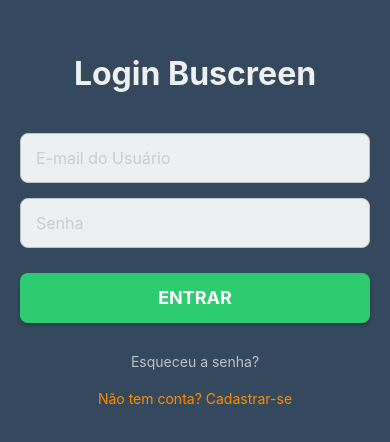
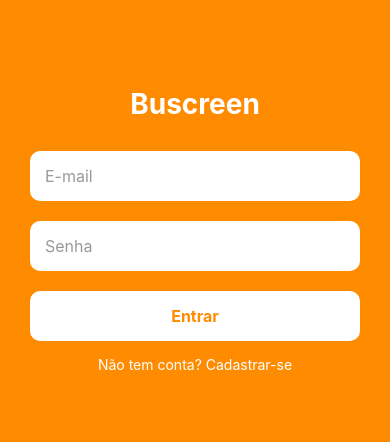
Before and after one commit to vicenzoli/Buscreen_Front_end_Mobile, a React Native app: screen /Login in a window 390 px wide. Shown: the part 192-634 px from the top of the page. Built offline with nearby package versions, Linux system fonts and the light colour scheme.

Commit message:
mudançasnãotãoimportantes

```diff
--- a/App.js
+++ b/App.js
@@ -7,7 +7,7 @@
 import HomeScreen from './src/screens/HomeScreen';
 import LinhasScreen from './src/screens/Linhas';
 import ProfileScreen from './src/screens/ProfileScreen';
-import AboutScreen from './src/screens/AboutScreen'; // <- nova tela
+import AboutScreen from './src/screens/AboutScreen'; // <- "Sobre nós"
 
 const Stack = createNativeStackNavigator();
 
--- a/src/screens/AboutScreen.js
+++ b/src/screens/AboutScreen.js
@@ -4,7 +4,7 @@
 export default function AboutScreen({ navigation }) {
   return (
     <View style={styles.container}>
-      {/* Cabeçalho */}
+      {/* Cabeçalho sem "Feedback" */}
       <View style={styles.header}>
         <View style={styles.logoContainer}>
           <Text style={styles.logoTextBold}>bu</Text>
@@ -18,9 +18,6 @@
             <Text style={styles.menuItem}>Linhas</Text>
           </TouchableOpacity>
           <Text style={[styles.menuItem, styles.activeMenuItem]}>Sobre nós</Text>
-          <TouchableOpacity>
-            <Text style={styles.menuItem}>Feedback</Text>
-          </TouchableOpacity>
         </View>
       </View>
 
@@ -57,40 +54,20 @@
 }
 
 const styles = StyleSheet.create({
-  container: { flex: 1, backgroundColor: '#fff' },
-  header: {
-    flexDirection: 'row',
-    justifyContent: 'space-between',
-    alignItems: 'center',
-    paddingHorizontal: 20,
-    paddingVertical: 10,
-    borderBottomWidth: 1,
-    borderBottomColor: '#eee',
-  },
+  container: { flex: 1, backgroundColor: '#FF8C00' },
+  header: { flexDirection: 'row', justifyContent: 'space-between', alignItems: 'center', paddingHorizontal: 20, paddingVertical: 10 },
   logoContainer: { flexDirection: 'row' },
-  logoTextBold: { fontSize: 24, fontWeight: 'bold', color: '#FF8C00' },
-  logoTextLight: { fontSize: 24, fontWeight: '300', color: '#000' },
+  logoTextBold: { fontSize: 24, fontWeight: 'bold', color: '#fff' },
+  logoTextLight: { fontSize: 24, fontWeight: '300', color: '#fff' },
   menuContainer: { flexDirection: 'row', alignItems: 'center' },
-  menuItem: { marginLeft: 15, fontSize: 14, color: '#333' },
-  activeMenuItem: { fontWeight: 'bold', color: '#FF8C00' },
+  menuItem: { marginLeft: 15, fontSize: 14, color: '#fff' },
+  activeMenuItem: { fontWeight: 'bold', textDecorationLine: 'underline', color: '#fff' },
 
   content: { padding: 20 },
-  sectionTitle: { fontSize: 20, fontWeight: 'bold', color: '#FF8C00', marginBottom: 10 },
-  card: {
-    backgroundColor: '#f9f9f9',
-    borderRadius: 10,
-    padding: 15,
-    marginBottom: 20,
-    borderWidth: 1,
-    borderColor: '#ddd',
-  },
+  sectionTitle: { fontSize: 20, fontWeight: 'bold', color: '#fff', marginBottom: 10 },
+  card: { backgroundColor: '#fff', borderRadius: 10, padding: 15, marginBottom: 20 },
   cardText: { fontSize: 16, color: '#333', marginBottom: 10 },
 
-  footer: {
-    alignItems: 'center',
-    paddingVertical: 10,
-    borderTopWidth: 1,
-    borderTopColor: '#eee',
-  },
-  footerText: { fontSize: 12, color: '#999' },
+  footer: { alignItems: 'center', paddingVertical: 10 },
+  footerText: { fontSize: 12, color: '#fff' },
 });
--- a/src/screens/Linhas.js
+++ b/src/screens/Linhas.js
@@ -21,7 +21,7 @@
     style={[styles.linhaCard, isSelected && styles.linhaCardSelected]}
     onPress={onPress}
   >
-    <MaterialCommunityIcons name="bus" size={24} color="#000" style={styles.linhaIcon} />
+    <MaterialCommunityIcons name="bus" size={24} color="#FF8C00" style={styles.linhaIcon} />
     <View>
       <Text style={styles.linhaNome}>{nome}</Text>
       <Text style={styles.linhaID}>{id}</Text>
@@ -34,7 +34,7 @@
 
   return (
     <View style={styles.container}>
-      {/* Cabeçalho com navegação */}
+      {/* Cabeçalho sem "Feedback" */}
       <View style={styles.header}>
         <View style={styles.logoContainer}>
           <Text style={styles.logoTextBold}>bu</Text>
@@ -45,11 +45,8 @@
             <Text style={styles.menuItem}>Home</Text>
           </TouchableOpacity>
           <Text style={[styles.menuItem, styles.activeMenuItem]}>Linhas</Text>
-          <TouchableOpacity>
+          <TouchableOpacity onPress={() => navigation.navigate('Sobre')}>
             <Text style={styles.menuItem}>Sobre nós</Text>
-          </TouchableOpacity>
-          <TouchableOpacity>
-            <Text style={styles.menuItem}>Feedback</Text>
           </TouchableOpacity>
         </View>
       </View>
@@ -100,25 +97,20 @@
 }
 
 const styles = StyleSheet.create({
-  container: { flex: 1, backgroundColor: '#fff', paddingHorizontal: 20, paddingTop: 10 },
-  header: {
-    flexDirection: 'row',
-    justifyContent: 'space-between',
-    alignItems: 'center',
-    marginBottom: 10,
-  },
+  container: { flex: 1, backgroundColor: '#FF8C00', paddingHorizontal: 20, paddingTop: 10 },
+  header: { flexDirection: 'row', justifyContent: 'space-between', alignItems: 'center', marginBottom: 10 },
   logoContainer: { flexDirection: 'row' },
-  logoTextBold: { fontSize: 24, fontWeight: 'bold', color: '#FF8C00' },
-  logoTextLight: { fontSize: 24, fontWeight: '300', color: '#000' },
+  logoTextBold: { fontSize: 24, fontWeight: 'bold', color: '#fff' },
+  logoTextLight: { fontSize: 24, fontWeight: '300', color: '#fff' },
   menuContainer: { flexDirection: 'row', alignItems: 'center' },
-  menuItem: { marginLeft: 15, fontSize: 14, color: '#333' },
-  activeMenuItem: { fontWeight: 'bold', color: '#FF8C00' },
+  menuItem: { marginLeft: 15, fontSize: 14, color: '#fff' },
+  activeMenuItem: { fontWeight: 'bold', textDecorationLine: 'underline', color: '#fff' },
 
-  title: { fontSize: 24, fontWeight: 'bold', color: '#FF8C00', marginBottom: 15 },
+  title: { fontSize: 24, fontWeight: 'bold', color: '#fff', marginBottom: 15 },
   searchBar: {
     flexDirection: 'row',
     alignItems: 'center',
-    backgroundColor: '#eee',
+    backgroundColor: '#fff',
     borderRadius: 10,
     paddingHorizontal: 15,
     paddingVertical: 10,
@@ -129,40 +121,24 @@
   linhaCard: {
     flexDirection: 'row',
     alignItems: 'center',
-    backgroundColor: '#f9f9f9',
+    backgroundColor: '#fff',
     borderRadius: 10,
     padding: 15,
     marginBottom: 10,
     borderWidth: 1,
-    borderColor: '#ddd',
+    borderColor: '#ffd5a3',
   },
-  linhaCardSelected: {
-    borderColor: '#FF8C00',
-    backgroundColor: '#fffbe6',
-  },
+  linhaCardSelected: { borderColor: '#FF8C00', backgroundColor: '#fffbe6' },
   linhaIcon: { marginRight: 15 },
-  linhaNome: { fontSize: 16, fontWeight: 'bold', color: '#000' },
-  linhaID: { fontSize: 14, color: '#666' },
+  linhaNome: { fontSize: 16, fontWeight: 'bold', color: '#FF8C00' },
+  linhaID: { fontSize: 14, color: '#333' },
 
-  trajetoContainer: {
-    marginTop: 20,
-    padding: 20,
-    backgroundColor: '#DDEEFF',
-    borderRadius: 10,
-  },
+  trajetoContainer: { marginTop: 20, padding: 20, backgroundColor: '#fff', borderRadius: 10 },
   trajetoTitle: { fontSize: 20, fontWeight: 'bold', color: '#FF8C00', marginBottom: 10 },
   trajetoNome: { fontSize: 18, color: '#333', marginBottom: 10 },
-  trajetoBox: {
-    backgroundColor: '#BFE0FF',
-    padding: 15,
-    borderRadius: 8,
-  },
+  trajetoBox: { backgroundColor: '#BFE0FF', padding: 15, borderRadius: 8 },
   trajetoInfo: { fontSize: 14, color: '#333' },
 
-  footer: {
-    marginTop: 20,
-    alignItems: 'center',
-    paddingVertical: 10,
-  },
-  footerText: { fontSize: 12, color: '#999' },
+  footer: { alignItems: 'center', paddingVertical: 10 },
+  footerText: { fontSize: 12, color: '#fff' },
 });
--- a/src/screens/LoginScreen.js
+++ b/src/screens/LoginScreen.js
@@ -1,118 +1,58 @@
 import React, { useState } from 'react';
-import {
-  View,
-  Text,
-  TextInput,
-  TouchableOpacity,
-  StyleSheet,
-  StatusBar,
-  Alert
-} from 'react-native';
+import { View, Text, TextInput, TouchableOpacity, StyleSheet } from 'react-native';
 
-const LoginScreen = ({ navigation }) => {
+export default function LoginScreen({ navigation }) {
   const [email, setEmail] = useState('');
   const [senha, setSenha] = useState('');
 
   const handleLogin = () => {
-    if (email === '' || senha === '') {
-      alert('Erro', 'Por favor, preencha todos os campos.');
-      return;
-    }
-
-    alert('Sucesso', `Bem-vindo(a), ${email}!`);
-
-    if (navigation) {
-      navigation.replace('Home');
-    }
+    navigation.navigate('Home');
   };
 
   return (
     <View style={styles.container}>
-      <StatusBar barStyle="light-content" backgroundColor="#007bff" />
-      <Text style={styles.title}>Login Buscreen</Text>
+      <Text style={styles.title}>Buscreen</Text>
 
       <TextInput
         style={styles.input}
-        placeholder="E-mail do Usuário"
-        placeholderTextColor="#ccc"
-        keyboardType="email-address"
-        autoCapitalize="none"
+        placeholder="E-mail"
+        placeholderTextColor="#999"
         value={email}
         onChangeText={setEmail}
       />
-
       <TextInput
         style={styles.input}
         placeholder="Senha"
-        placeholderTextColor="#ccc"
-        secureTextEntry={true}
+        placeholderTextColor="#999"
+        secureTextEntry
         value={senha}
         onChangeText={setSenha}
       />
 
-      <TouchableOpacity
-        style={styles.button}
-        onPress={handleLogin}
-      >
-        <Text style={styles.buttonText}>ENTRAR</Text>
-      </TouchableOpacity>
-
-      <TouchableOpacity>
-        <Text style={styles.linkText}>Esqueceu a senha?</Text>
+      <TouchableOpacity style={styles.button} onPress={handleLogin}>
+        <Text style={styles.buttonText}>Entrar</Text>
       </TouchableOpacity>
 
       <TouchableOpacity onPress={() => navigation.navigate('Cadastro')}>
-  <Text style={{ color: '#FF8C00', textAlign: 'center', marginTop: 20 }}>
-    Não tem conta? Cadastrar-se
-  </Text>
-</TouchableOpacity>
+        <Text style={styles.link}>Não tem conta? Cadastrar-se</Text>
+      </TouchableOpacity>
     </View>
   );
-};
+}
 
 const styles = StyleSheet.create({
-  container: {
-    flex: 1,
-    backgroundColor: '#34495e',
-    alignItems: 'center',
-    justifyContent: 'center',
-    padding: 20,
+  container: { flex: 1, backgroundColor: '#FF8C00', justifyContent: 'center', padding: 30 },
+  title: { fontSize: 28, fontWeight: 'bold', color: '#fff', marginBottom: 30, textAlign: 'center' },
+  input: {
+    height: 50,
+    backgroundColor: '#fff',
+    borderRadius: 10,
+    paddingHorizontal: 15,
+    marginBottom: 20,
+    fontSize: 16,
+    color: '#333',
   },
-  title: {
-    fontSize: 32,
-    fontWeight: 'bold',
-    color: '#ecf0f1',
-    marginBottom: 40,
-  },
-  input: {
-    width: '100%',
-    height: 50,
-    backgroundColor: '#ecf0f1',
-    borderRadius: 8,
-    paddingHorizontal: 15,
-    fontSize: 16,
-    marginBottom: 15,
-    borderWidth: 1,
-    borderColor: '#bdc3c7',
-  },
-  button: {
-    width: '100%',
-    height: 50,
-    backgroundColor: '#2ecc71',
-    borderRadius: 8,
-    alignItems: 'center',
-    justifyContent: 'center',
-    marginTop: 10,
-    marginBottom: 20,
-    elevation: 3,
-    shadowColor: '#000',
-    shadowOffset: { width: 0, height: 2 },
-    shadowOpacity: 0.25,
-    shadowRadius: 3.84,
-  },
-  buttonText: { color: '#fff', fontSize: 18, fontWeight: 'bold' },
-  linkText: { color: '#bdc3c7', fontSize: 14, marginTop: 10 },
-  registerButton: { marginTop: 50 }
+  button: { backgroundColor: '#fff', paddingVertical: 15, borderRadius: 10, marginBottom: 15 },
+  buttonText: { color: '#FF8C00', fontSize: 16, fontWeight: 'bold', textAlign: 'center' },
+  link: { color: '#fff', textAlign: 'center', fontSize: 14 },
 });
-
-export default LoginScreen;
--- a/src/screens/RegisterScreen.js
+++ b/src/screens/RegisterScreen.js
@@ -1,12 +1,5 @@
 import React, { useState } from 'react';
-import {
-  View,
-  Text,
-  TextInput,
-  TouchableOpacity,
-  StyleSheet,
-  Alert
-} from 'react-native';
+import { View, Text, TextInput, TouchableOpacity, StyleSheet, Alert } from 'react-native';
 
 export default function RegisterScreen({ navigation }) {
   const [nome, setNome] = useState('');
@@ -14,7 +7,6 @@
   const [senha, setSenha] = useState('');
 
   const handleRegister = () => {
-    // Aqui você pode adicionar validação ou integração com backend
     Alert.alert('Cadastro realizado!', `Bem-vindo, ${nome}`);
     navigation.navigate('Login');
   };
@@ -59,24 +51,18 @@
 }
 
 const styles = StyleSheet.create({
-  container: { flex: 1, justifyContent: 'center', padding: 30, backgroundColor: '#fff' },
-  title: { fontSize: 28, fontWeight: 'bold', color: '#FF8C00', marginBottom: 30, textAlign: 'center' },
+  container: { flex: 1, backgroundColor: '#FF8C00', justifyContent: 'center', padding: 30 },
+  title: { fontSize: 28, fontWeight: 'bold', color: '#fff', marginBottom: 30, textAlign: 'center' },
   input: {
     height: 50,
-    borderColor: '#ccc',
-    borderWidth: 1,
+    backgroundColor: '#fff',
     borderRadius: 10,
     paddingHorizontal: 15,
     marginBottom: 20,
     fontSize: 16,
     color: '#333',
   },
-  button: {
-    backgroundColor: '#FF8C00',
-    paddingVertical: 15,
-    borderRadius: 10,
-    marginBottom: 15,
-  },
-  buttonText: { color: '#fff', fontSize: 16, fontWeight: 'bold', textAlign: 'center' },
-  link: { color: '#FF8C00', textAlign: 'center', fontSize: 14 },
+  button: { backgroundColor: '#fff', paddingVertical: 15, borderRadius: 10, marginBottom: 15 },
+  buttonText: { color: '#FF8C00', fontSize: 16, fontWeight: 'bold', textAlign: 'center' },
+  link: { color: '#fff', textAlign: 'center', fontSize: 14 },
 });
```
